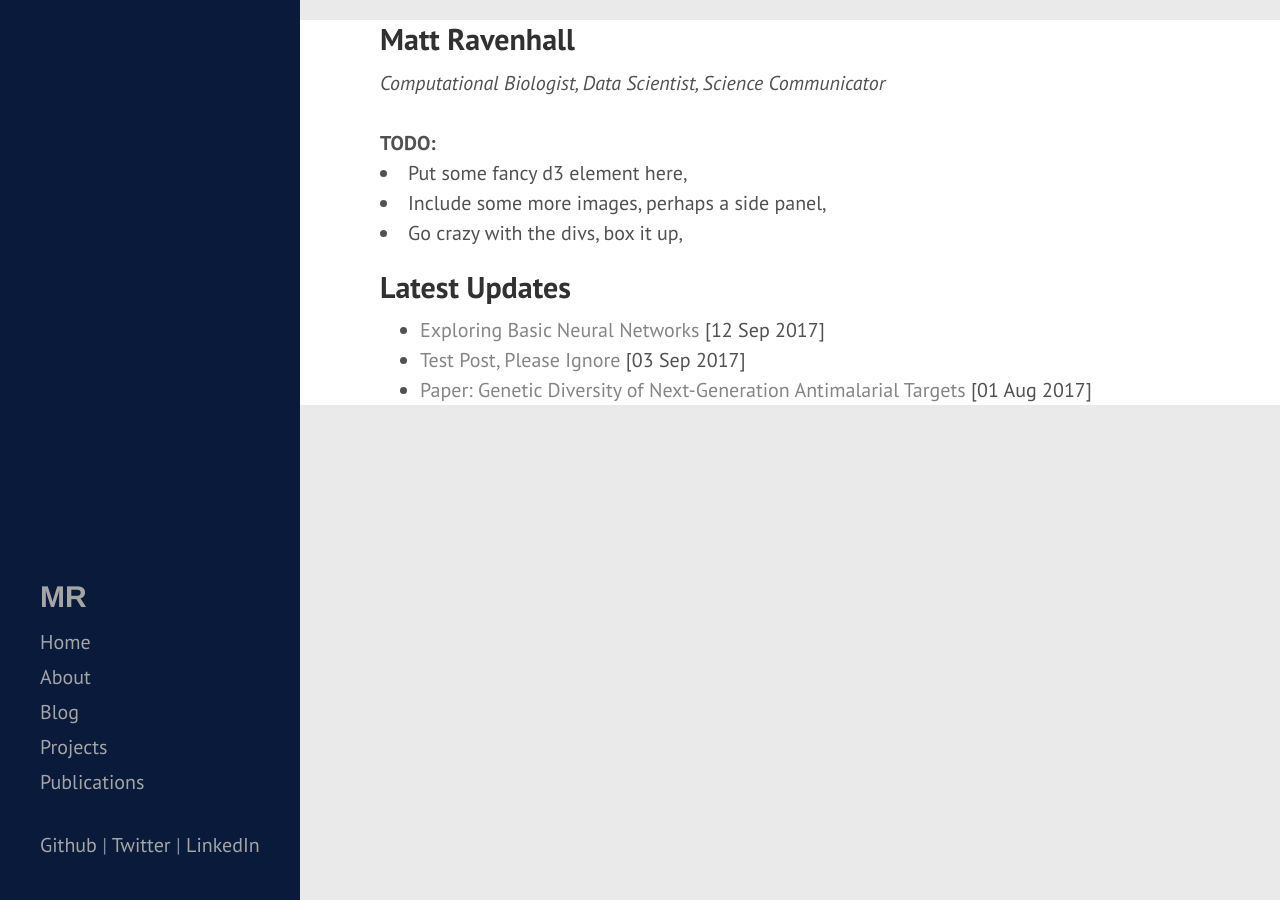
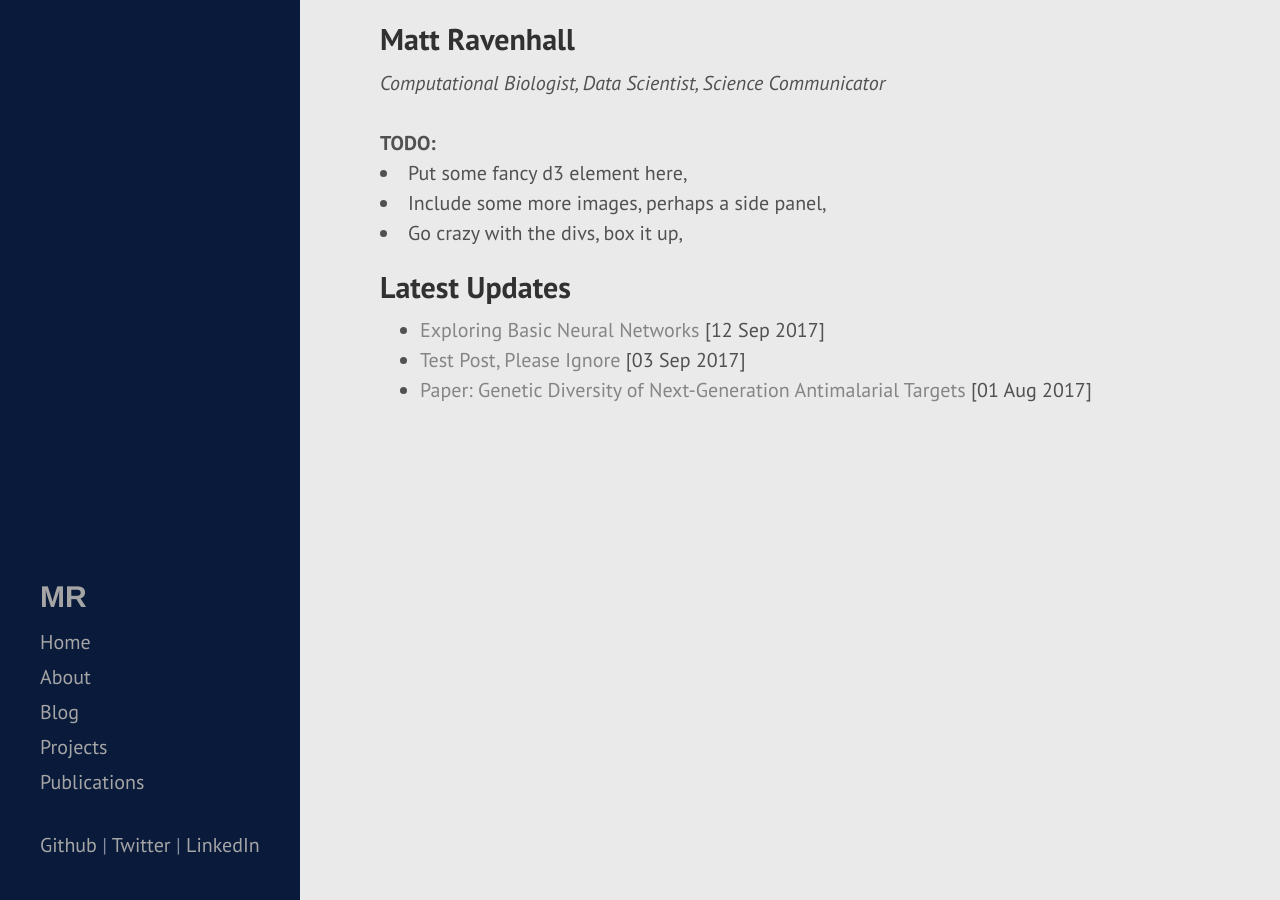
Before and after one commit to mattravenhall/mattravenhall.github.io, a Jekyll site: the page built from index.html, in a window 1280 px wide. Built offline with Jekyll 4.4.1, drawn with Linux system fonts in a browser that asks for light colours.

Commit message:
White background fix

```diff
--- a/css/poole.css
+++ b/css/poole.css
@@ -62,7 +62,6 @@ html {
 
 body {
   color: #515151;
-  background-color: #fff;
   -webkit-text-size-adjust: 100%;
       -ms-text-size-adjust: 100%;
 }
```
